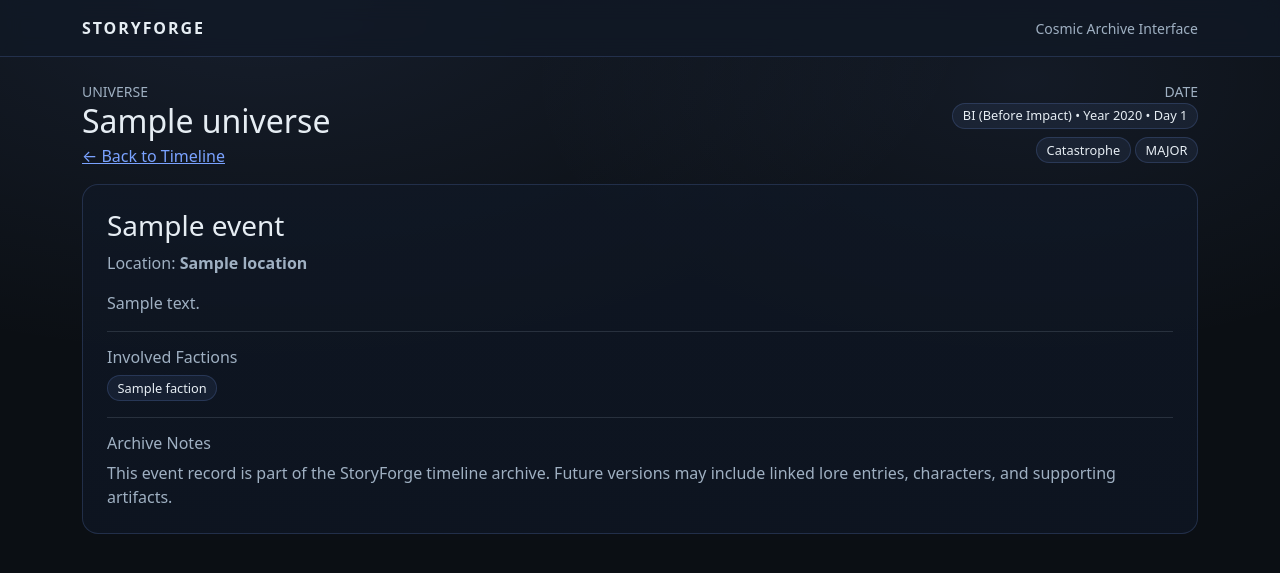
After one commit to ryancoderjackson/storyforge, a Django app: page /events/1/ in a window 1280 px wide. The commit adds this page. Shown: the top 573 px of the page. Run offline with Django 5.2, Linux system fonts and the light colour scheme; a user stored in the database is signed in; tables that the repository leaves empty hold one stand-in row (values such as "Sample post").

Commit message:
Add event detail page and navigation from timeline

```diff
--- /dev/null
+++ b/universe/templates/universe/event_detail.html
@@ -0,0 +1,64 @@
+{% extends "universe/base.html" %}
+
+{% block title %}{{ event.title }} | StoryForge{% endblock %}
+
+{% block content %}
+
+<div class="d-flex justify-content-between align-items-start flex-wrap gap-3 mb-3">
+  <div>
+    <div class="sf-muted small">UNIVERSE</div>
+    <h2 class="mb-1">{{ event.universe.name }}</h2>
+    <div class="sf-muted">
+      <a href="{% url 'universe:timeline_home' %}">← Back to Timeline</a>
+    </div>
+  </div>
+
+  <div class="text-end">
+    <div class="sf-muted small">DATE</div>
+    <div class="sf-chip">
+      {{ event.get_era_display }} • Year {{ event.year }} • Day {{ event.day }}
+    </div>
+    <div class="mt-2">
+      <span class="sf-chip">{{ event.get_event_type_display }}</span>
+      {% if event.is_major %}
+        <span class="sf-chip">MAJOR</span>
+      {% endif %}
+    </div>
+  </div>
+</div>
+
+<div class="sf-panel p-3 p-md-4">
+  <h3 class="mb-2">{{ event.title }}</h3>
+
+  {% if event.location %}
+    <div class="sf-muted mb-3">
+      Location: <strong>{{ event.location.name }}</strong>
+    </div>
+  {% endif %}
+
+  {% if event.summary %}
+    <p class="sf-muted mb-3">{{ event.summary }}</p>
+  {% endif %}
+
+  <div class="sf-divider my-3"></div>
+
+  <h6 class="sf-muted mb-2">Involved Factions</h6>
+  {% if event.factions.all %}
+    <div class="d-flex flex-wrap gap-2 mb-3">
+      {% for faction in event.factions.all %}
+        <span class="sf-chip">{{ faction.short_name|default:faction.name }}</span>
+      {% endfor %}
+    </div>
+  {% else %}
+    <p class="sf-muted">No factions linked.</p>
+  {% endif %}
+
+  <div class="sf-divider my-3"></div>
+
+  <h6 class="sf-muted mb-2">Archive Notes</h6>
+  <p class="sf-muted mb-0">
+    This event record is part of the StoryForge timeline archive. Future versions may include linked lore entries, characters, and supporting artifacts.
+  </p>
+</div>
+
+{% endblock %}
--- a/universe/templates/universe/timeline_home.html
+++ b/universe/templates/universe/timeline_home.html
@@ -76,7 +76,11 @@
                 <div class="sf-muted small">
                   {{ event.get_era_display }} • Year {{ event.year }} • Day {{ event.day }}
                 </div>
-                <div class="fs-5">{{ event.title }}</div>
+                <div class="fs-5">
+                  <a class="text-decoration-none" href="{% url 'universe:event_detail' event.pk %}">
+                    {{ event.title }}
+                  </a>
+                </div>
               </div>
 
               <div class="text-end">
--- a/universe/urls.py
+++ b/universe/urls.py
@@ -1,8 +1,9 @@
 from django.urls import path
-from .views import timeline_home
+from .views import timeline_home, event_detail
 
 app_name = "universe"
 
 urlpatterns = [
     path("", timeline_home, name="timeline_home"),
+    path("events/<int:pk>/", event_detail, name="event_detail"),
 ]
--- a/universe/views.py
+++ b/universe/views.py
@@ -1,7 +1,9 @@
 from django.shortcuts import render, get_object_or_404
+from django.contrib.auth.decorators import login_required
 from .models import Universe, Event
 
 # Create your views here.
+@login_required
 def timeline_home(request):
     # Temporary approach: pick the first universe for this user
     universe = Universe.objects.filter(owner=request.user).first()
@@ -26,3 +28,14 @@ def timeline_home(request):
         "major_count": major_count,
     }
     return render(request, "universe/timeline_home.html", context)
+
+@login_required
+def event_detail(request, pk):
+    event = get_object_or_404(
+        Event.objects.select_related("universe", "location").prefetch_related("factions"),
+        pk=pk,
+        universe__owner=request.user,
+    )
+
+    context = {"event": event}
+    return render(request, "universe/event_detail.html", context)
```
